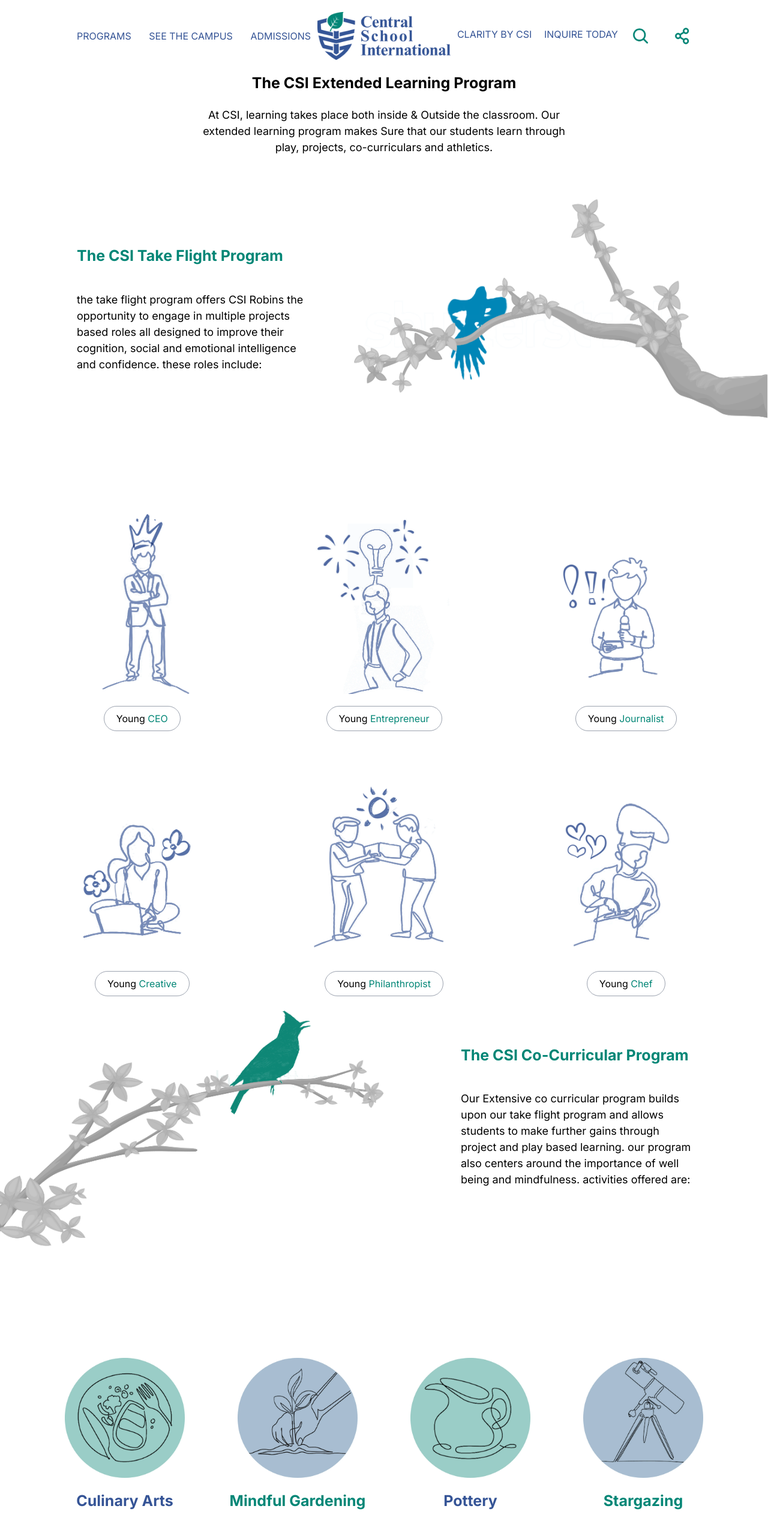
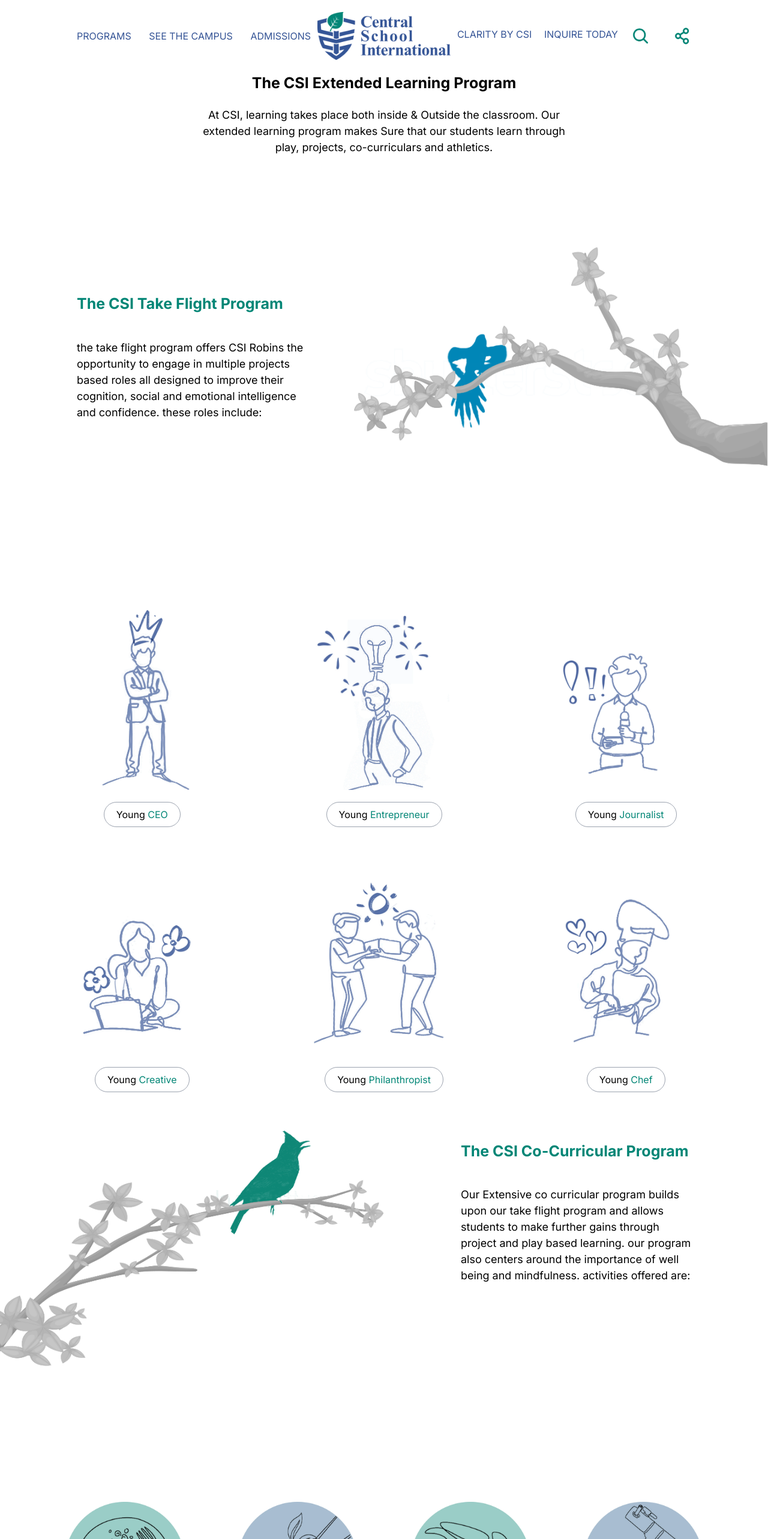
Before and after one commit to Synapse-Solutions/CSI, a Next.js app: page /learning-program in a window 1280 px wide. Shown: the top 2566 px of the page at 60% size. Built offline with nearby package versions, Linux system fonts and the light colour scheme.

Commit message:
Fix image loading issues in Footer and learning program page

```diff
--- a/app/(pages)/learning-program/page.tsx
+++ b/app/(pages)/learning-program/page.tsx
@@ -148,13 +148,12 @@ export default function page() {
               these roles include:
             </p>
           </div>
-          <Image
-            src={"/ANIMATION2.GIF"}
-            height={1000}
-            width={1000}
-            alt="iamge"
-            className="w-full h-auto object-contain my-20 xl:my-0"
-          />
+            <img
+              src="/ANIMATION2.GIF"
+              alt="image"
+              style={{ width: '100%', height: 'auto', objectFit: 'contain', marginTop: '5rem', marginBottom: '5rem' }}
+              className="xl:my-0"
+            />
         </div>
         <div className="px-[10%] xl:hidden">
           <h1 className="text-[25px] text-[#028676] 2xl:text-[38px] font-bold">
@@ -202,13 +201,12 @@ export default function page() {
               importance of well being and mindfulness. activities offered are:
             </p>
           </div>
-          <Image
-            src={"/Animation002.GIF"}
-            height={1000}
-            width={1000}
-            alt="iamge"
-            className="w-full h-auto object-contain my-10 xl:my-0"
-          />
+            <img
+              src="/Animation002.GIF"
+              alt="image"
+              style={{ width: '100%', height: 'auto', objectFit: 'contain', marginTop: '2.5rem', marginBottom: '2.5rem' }}
+              className="xl:my-0"
+            />
         </div>
         <div className="xl:hidden px-[10%]">
           <h1 className="text-[25px] text-[#028676] 2xl:text-[38px] font-bold">
--- a/app/sharecomponents/Footer.tsx
+++ b/app/sharecomponents/Footer.tsx
@@ -17,12 +17,10 @@ export default function Footer() {
       className="w-screen p-[5%] flex flex-col xl:flex-row text-white justify-between text-[13px] xl:text-[17px] relative"
     >
       <div className="w-screen xl:flex z-10 absolute xl:-top-[230px] 2xl:-top-[320px] left-0 hidden">
-        <Image
-          src={"/Animation003.GIF"}
-          height={1500}
-          width={1500}
+        <img
+          src="/Animation003.GIF"
           alt="tree"
-          className="w-full h-auto object-contain"
+          style={{ width: '100%', height: 'auto', objectFit: 'contain' }}
         />
       </div>
 
```
